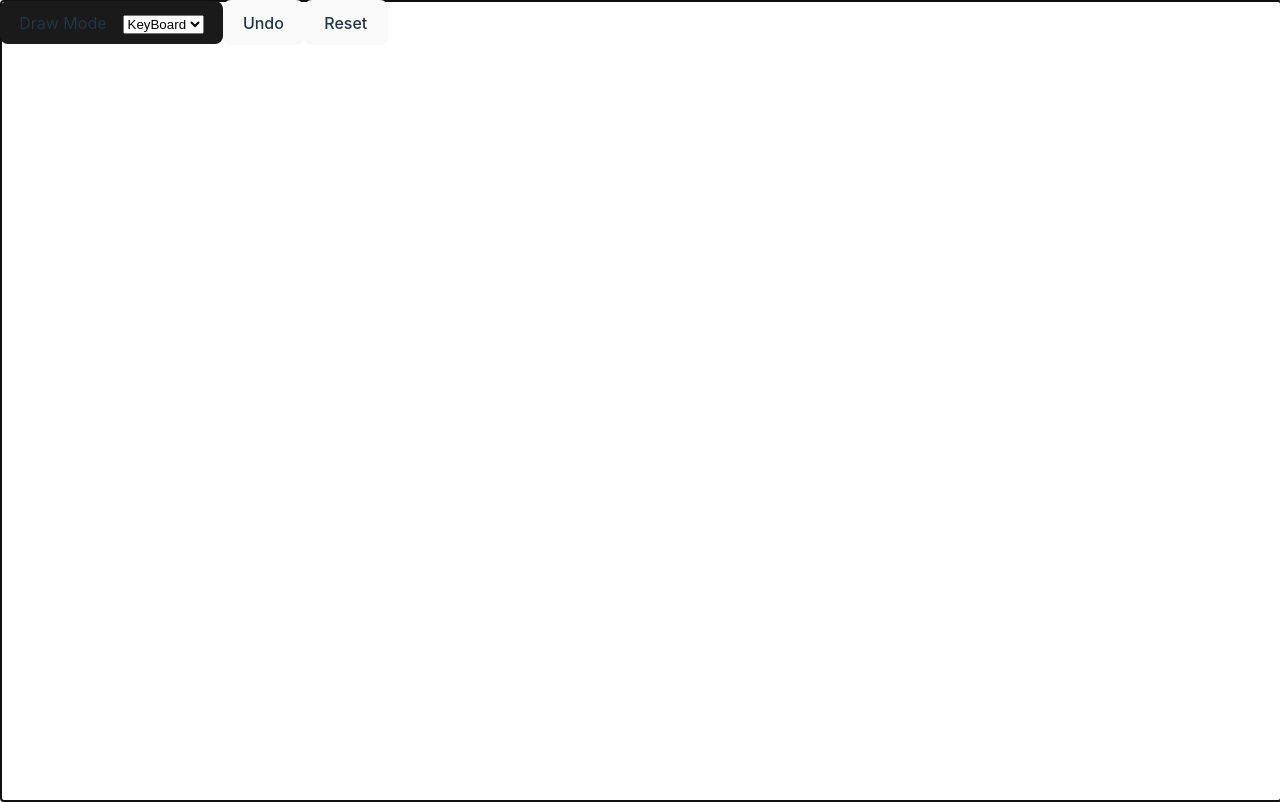
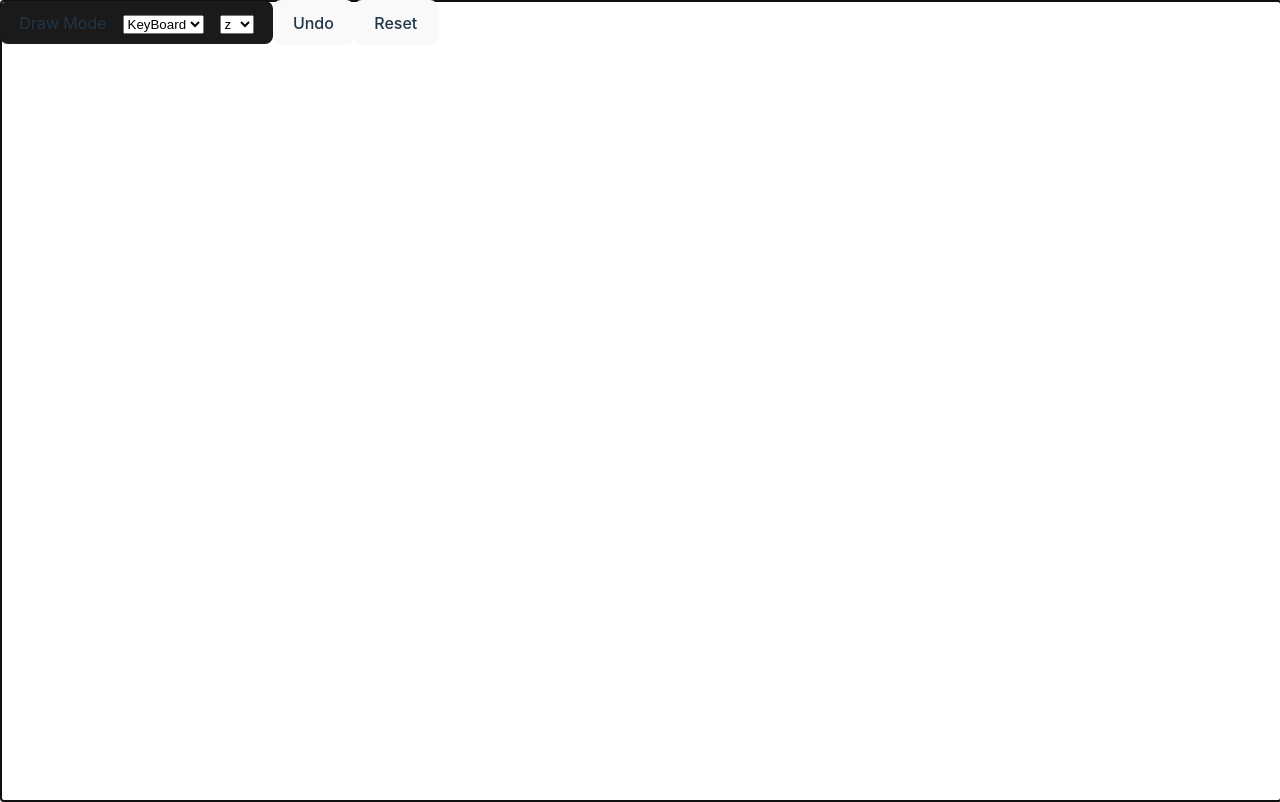
Before and after one commit to harryuan65/WhiteBoard, a React (Vite) app: page / in a window 1280 px wide. Built offline with nearby package versions, Linux system fonts and the light colour scheme.

Commit message:
fix: fix default draw mode

```diff
--- a/src/components/WhiteBoard/index.tsx
+++ b/src/components/WhiteBoard/index.tsx
@@ -49,7 +49,7 @@ type DrawMode = typeof MODES[keyof typeof MODES];
 
 const Whiteboard: React.FC = () => {
   const canvasRef = useRef<HTMLCanvasElement>(null);
-  const [mode, setMode] = useState<DrawMode>('Mouse');
+  const [mode, setMode] = useState<DrawMode>('KeyBoard');
   const [drawKey, setDrawKey] = useState<KeyType>('z');
   const [isDrawing, setIsDrawing] = useState(false);
   const [lastX, setLastX] = useState(0);
@@ -180,7 +180,7 @@ const Whiteboard: React.FC = () => {
           <SelectField
             onChange={updateMode}
             values={[MODES.Mouse, MODES.KeyBoard]}
-            defaultValue={MODES.KeyBoard}
+            defaultValue={mode}
           />
           {mode == MODES.KeyBoard && (
             <SelectField
```
